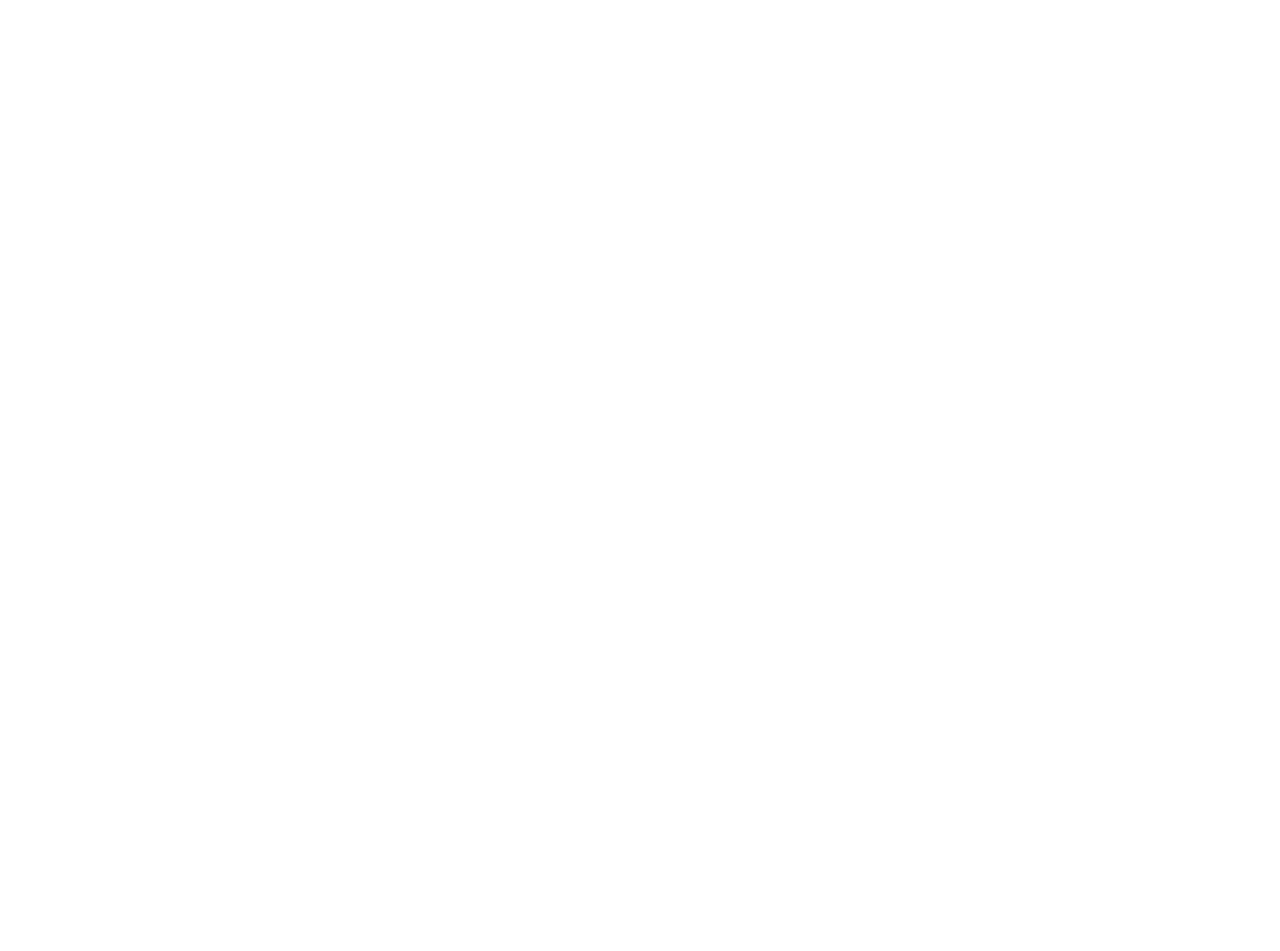
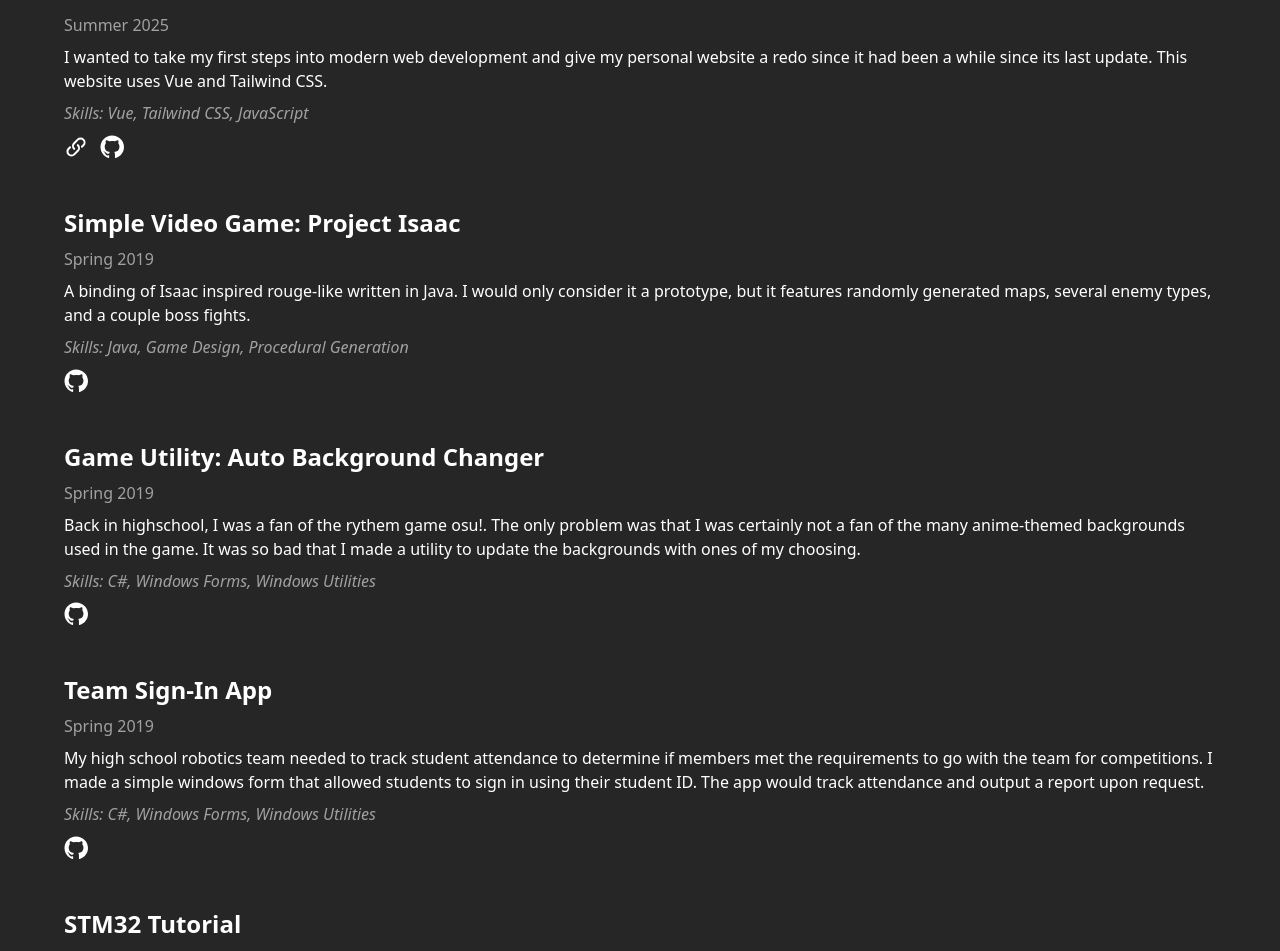
Before and after one commit to henrySi1va/personal-website, a Vue app: page / in a window 1280 px wide. Shown: the part 2041-2992 px from the top of the page. Before the commit the page ends 2038 px from the top, so only its background shows below. Built offline with nearby package versions, Linux system fonts and the light colour scheme.

Commit message:
Add more projects

```diff
--- a/src/components/Projects.vue
+++ b/src/components/Projects.vue
@@ -47,6 +47,52 @@
     links: [
         'https://github.com/Lazloian/DogWifi']
   },
+  {
+    title: 'This Website',
+    description: 'I wanted to take my first steps into modern web development and give my personal website a redo since it had been a while since its last update. This website uses Vue and Tailwind CSS.',
+    date: 'Summer 2025',
+    imageUrl: 'https://via.placeholder.com/300x200',
+    skills: ['Vue', 'Tailwind CSS', 'JavaScript'],
+    links: [
+        'https://henrysivla.xyz',
+        'https://github.com/henrySi1va/personal-website']
+  },
+  {
+    title: 'Simple Video Game: Project Isaac',
+    description: 'A binding of Isaac inspired rouge-like written in Java. I would only consider it a prototype, but it features randomly generated maps, several enemy types, and a couple boss fights.',
+    date: 'Spring 2019',
+    imageUrl: 'https://via.placeholder.com/300x200',
+    skills: ['Java', 'Game Design', 'Procedural Generation'],
+    links: [
+        'https://github.com/Lazloian/ProjectIsaac']
+  },
+  {
+    title: 'Game Utility: Auto Background Changer',
+    description: 'Back in highschool, I was a fan of the rythem game osu!. The only problem was that I was certainly not a fan of the many anime-themed backgrounds used in the game. It was so bad that I made a utility to update the backgrounds with ones of my choosing.',
+    date: 'Spring 2019',
+    imageUrl: 'https://via.placeholder.com/300x200',
+    skills: ['C#', 'Windows Forms', 'Windows Utilities'],
+    links: [
+        'https://github.com/Lazloian/OsuBackgroundChanger']
+  },
+  {
+    title: 'Team Sign-In App',
+    description: 'My high school robotics team needed to track student attendance to determine if members met the requirements to go with the team for competitions. I made a simple windows form that allowed students to sign in using their student ID. The app would track attendance and output a report upon request.',
+    date: 'Spring 2019',
+    imageUrl: 'https://via.placeholder.com/300x200',
+    skills: ['C#', 'Windows Forms', 'Windows Utilities'],
+    links: [
+        'https://github.com/Lazloian/SignIn']
+  },
+  {
+    title: 'STM32 Tutorial',
+    description: 'The robotics team I joined my freshman year of college used the STM32 microcontroller almost exclusively. I created a tutorial for setting up and using PWM on the STM32 using the STM32CubeIDE. The project gave me a better grasp of configuring the STM32 and gave others on my team a place to start.',
+    date: 'Summer 2020',
+    imageUrl: 'https://via.placeholder.com/300x200',
+    skills: ['STM32', 'Embedded C', 'Technical Writing'],
+    links: [
+        'https://github.com/Lazloian/STM32Tutorial/tree/master/PWMandServo']
+  },
 ]
 </script>
 
```
